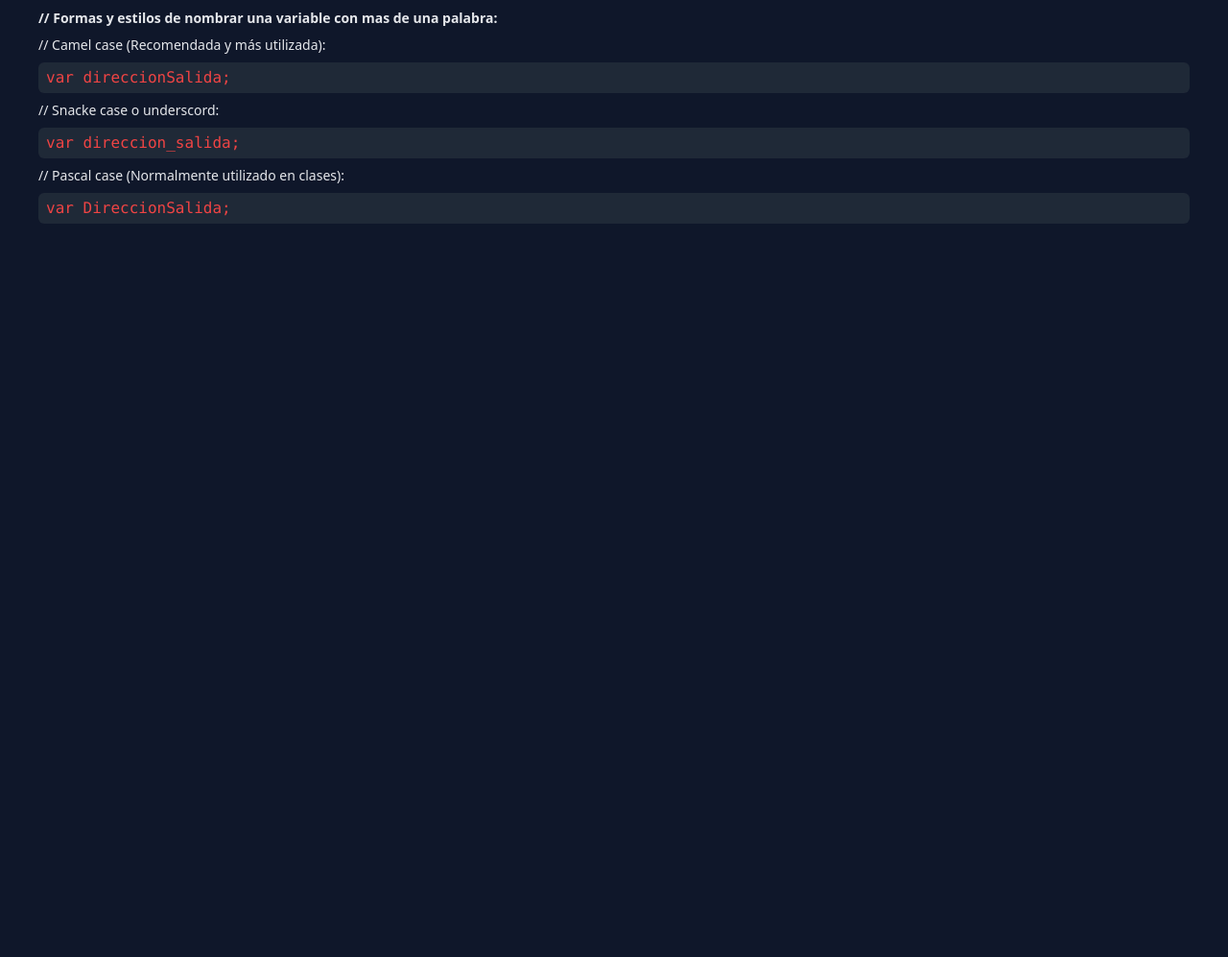
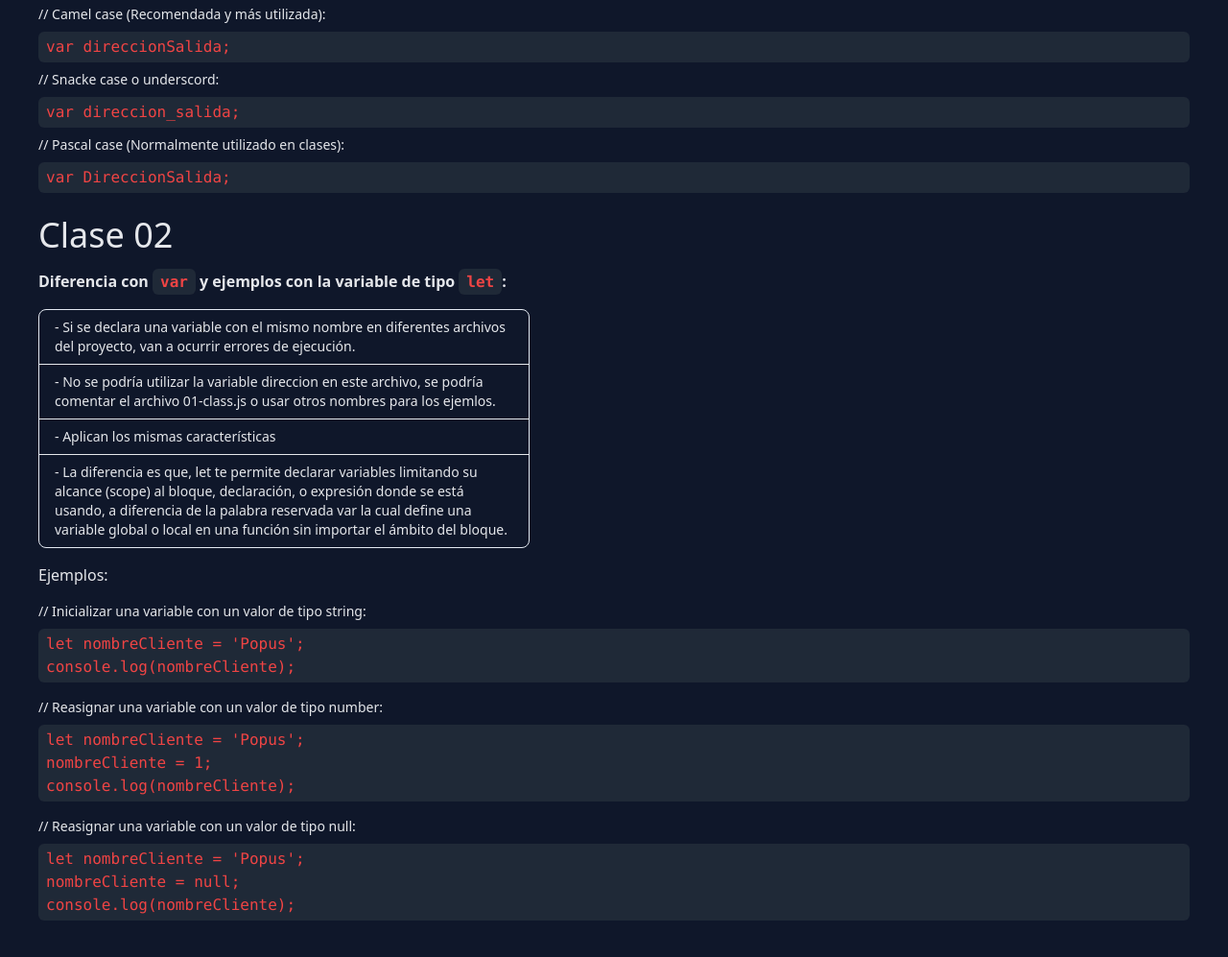
Before and after one commit to leoromero97/curso-javascript, a plain HTML site: page 00-variables/index.html in a window 1280 px wide. Shown: the part 1753-2750 px from the top of the page at 96% size. Before the commit the page ends 2026 px from the top, so only its background shows below. Drawn offline with nearby package versions, Linux system fonts and the light colour scheme.

Commit message:
Clase 02 - Agregue el contenido de la clase 2 de variables - Agregue ejemplos en el archivo 02-class.js

```diff
--- a/00-variables/index.html
+++ b/00-variables/index.html
@@ -21,6 +21,7 @@
       <span class="font-medium">⚠️</span> Abrí la consola para ver cada clase o para practicar.
       <span class="font-medium">Podés presionar F12</span>
     </div>
+    <section class="flex flex-col gap-4">
       <h3 class="text-4xl">Clase 01</h3>
       <span class="font-semibold">
         Fundamentos de Variables y ejemplos con la variable de tipo <code
@@ -55,12 +56,12 @@
           - Se puede inicializar sin un valor.
         </li>
         <li class="w-full px-4 py-2 rounded-b-lg">
-        - Si el valor es un string, se pueden utilizar comillas simples, dobles o inversas, es importante que se abran y
+          - Si el valor es un string, se pueden utilizar comillas simples, dobles o inversas, es importante que se abran
+          y
           cierren con el mismo tipo de comillas.
         </li>
       </ul>
       <span>Ejemplos:</span>
-    <section class="flex flex-col gap-4">
       <div class="flex flex-col gap-2">
         <span class="text-sm font-medium">
           // Inicializar una variable con un valor de tipo string:
@@ -173,10 +174,72 @@
         </code>
       </div>
     </section>
+    <section class="flex flex-col gap-4">
+      <h3 class="text-4xl">Clase 02</h3>
+      <span class="font-semibold">
+        Diferencia con
+        <code class="bg-gray-800 rounded-md px-2 py-1 text-red-500">var</code>
+        y ejemplos con la variable de tipo
+        <code class="bg-gray-800 rounded-md px-2 py-1 text-red-500">let</code>:
+      </span>
+      <ul class="w-full max-w-lg text-sm font-medium  border border-slate-200 rounded-lg">
+        <li class="w-full px-4 py-2 border-b border-gray-200 rounded-t-lg dark:border-gray-600">
+          - Si se declara una variable con el mismo nombre en diferentes archivos del proyecto, van a ocurrir errores de
+          ejecución.
+        </li>
+        <li class="w-full px-4 py-2 border-b border-gray-200 dark:border-gray-600">
+          - No se podría utilizar la variable direccion en este archivo, se podría comentar el archivo 01-class.js o
+          usar otros nombres para los ejemlos.
+        </li>
+        <li class="w-full px-4 py-2 border-b border-gray-200 dark:border-gray-600">
+          - Aplican los mismas características
+        </li>
+        <li class="w-full px-4 py-2 rounded-b-lg">
+          - La diferencia es que, let te permite declarar variables limitando su alcance (scope) al bloque, declaración,
+          o expresión donde se está usando, a diferencia de la palabra reservada var la cual define una variable global
+          o local en una función sin importar el ámbito del bloque.
+        </li>
+      </ul>
+      <span>Ejemplos:</span>
+      <div class="flex flex-col gap-2">
+        <span class="text-sm font-medium">
+          // Inicializar una variable con un valor de tipo string:
+        </span>
+        <code class="bg-gray-800 rounded-md px-2 py-1 text-red-500">
+          let nombreCliente = 'Popus';
+          <br>
+          console.log(nombreCliente);
+        </code>
+      </div>
+      <div class="flex flex-col gap-2">
+        <span class="text-sm font-medium">
+          // Reasignar una variable con un valor de tipo number:
+        </span>
+        <code class="bg-gray-800 rounded-md px-2 py-1 text-red-500">
+          let nombreCliente = 'Popus';
+          <br>
+          nombreCliente = 1;
+          <br>
+          console.log(nombreCliente);
+        </code>
+      </div>
+      <div class="flex flex-col gap-2">
+        <span class="text-sm font-medium">
+          // Reasignar una variable con un valor de tipo null:
+        </span>
+        <code class="bg-gray-800 rounded-md px-2 py-1 text-red-500">
+          let nombreCliente = 'Popus';
+          <br>
+          nombreCliente = null;
+          <br>
+          console.log(nombreCliente);
+        </code>
+      </div>
+    </section>
   </main>
 </body>
 <script src="https://cdnjs.cloudflare.com/ajax/libs/flowbite/1.8.1/flowbite.min.js"></script>
-<script src="./js/01-class.js"></script>
+<!-- <script src="./js/01-class.js"></script> -->
 <script src="./js/02-class.js"></script>
 <script src="./js/03-class.js"></script>
 
--- a/00-variables/js/02-class.js
+++ b/00-variables/js/02-class.js
@@ -1 +1,18 @@
-/* Existen 3 (tres) formas de declarar una variable */
+/*
+  Diferencias y ejemplos con la variable de tipo let:
+  - Si se declara una variable con el mismo nombre en diferentes archivos del proyecto, van a ocurrir errores de ejecución.
+  - No se podría utilizar la variable direccion en este archivo, se podría comentar el archivo 01-class.js o usar otros nombres para los ejemlos.
+  - Aplican los mismas características
+  - La diferencia es que, let te permite declarar variables limitando su alcance (scope) al bloque, declaración, o expresión donde se está usando, a diferencia de la palabra reservada var la cual define una variable global o local en una función sin importar el ámbito del bloque.
+*/
+
+// Ejemplos con let:
+
+let nombreCliente = 'Popus';
+console.log(nombreCliente);
+nombreCliente = 'TBBD';
+console.log(nombreCliente);
+nombreCliente = 1;
+console.log(nombreCliente);
+nombreCliente = null;
+console.log(nombreCliente);
```
Lines whose indentation alone changed are shown as unchanged.
